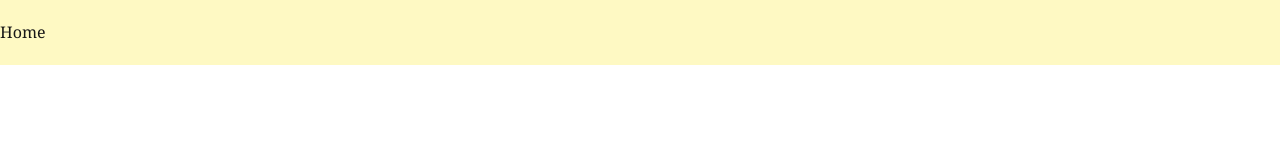
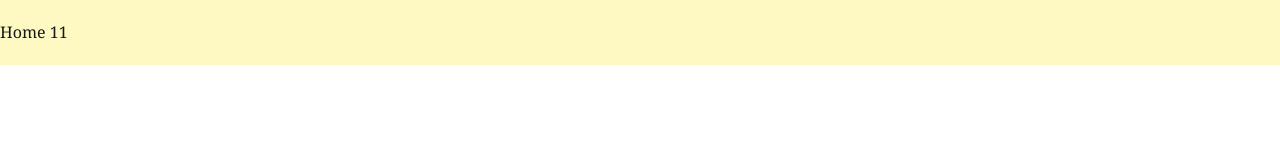
Before and after one commit to k1v4z/FurnitureStore, a Next.js app: page /product in a window 1280 px wide. Shown: the top 160 px of the page. Built offline with nearby package versions, Linux system fonts and the light colour scheme.

Commit message:
Test master branch

```diff
--- a/app/components/Header.tsx
+++ b/app/components/Header.tsx
@@ -8,7 +8,7 @@ const Header = () => {
         <div className='container mx-auto flex items-center justify-between'>
           <nav>
             <ul className='flex space-x-4'>
-              <li><a href="#" className='hover:underline cursor-pointer font-serif'>Home</a></li>
+              <li><a href="#" className='hover:underline cursor-pointer font-serif'>Home 11</a></li>
             </ul>
           </nav>
         </div>
```
